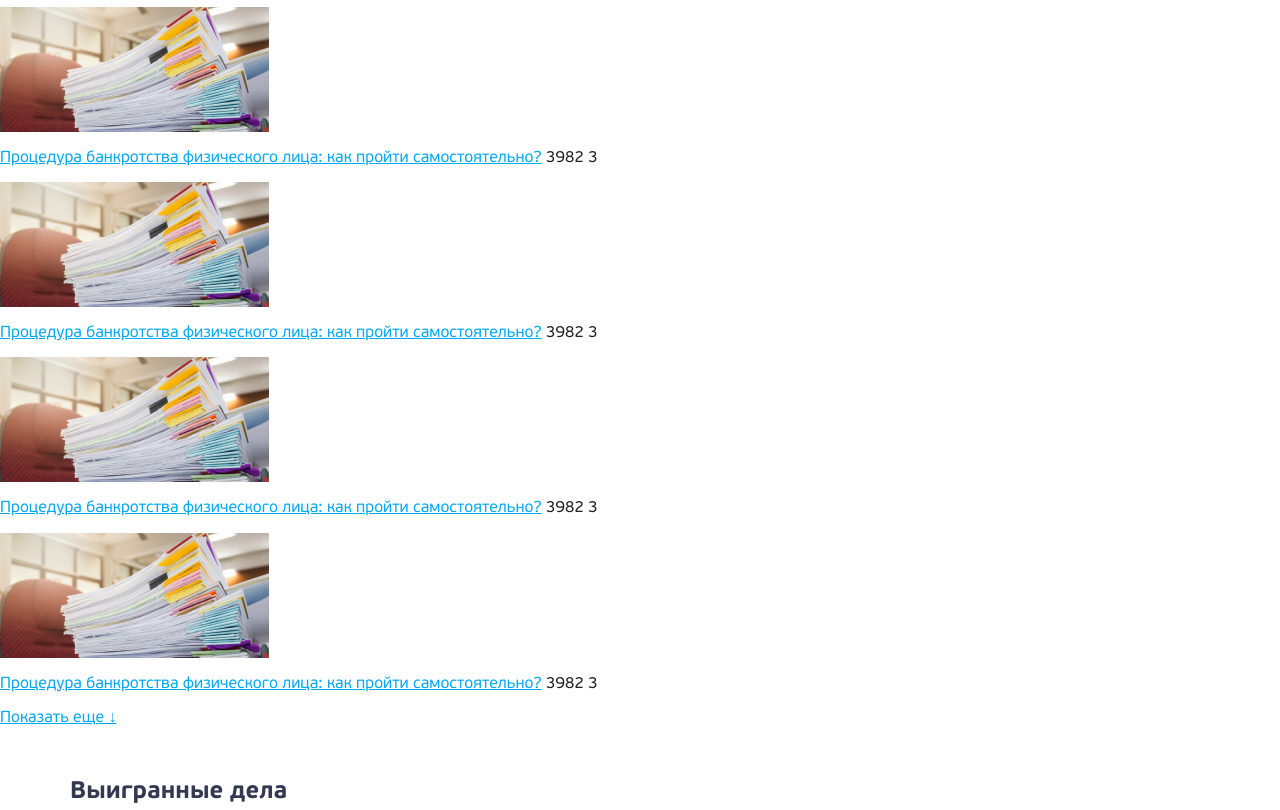
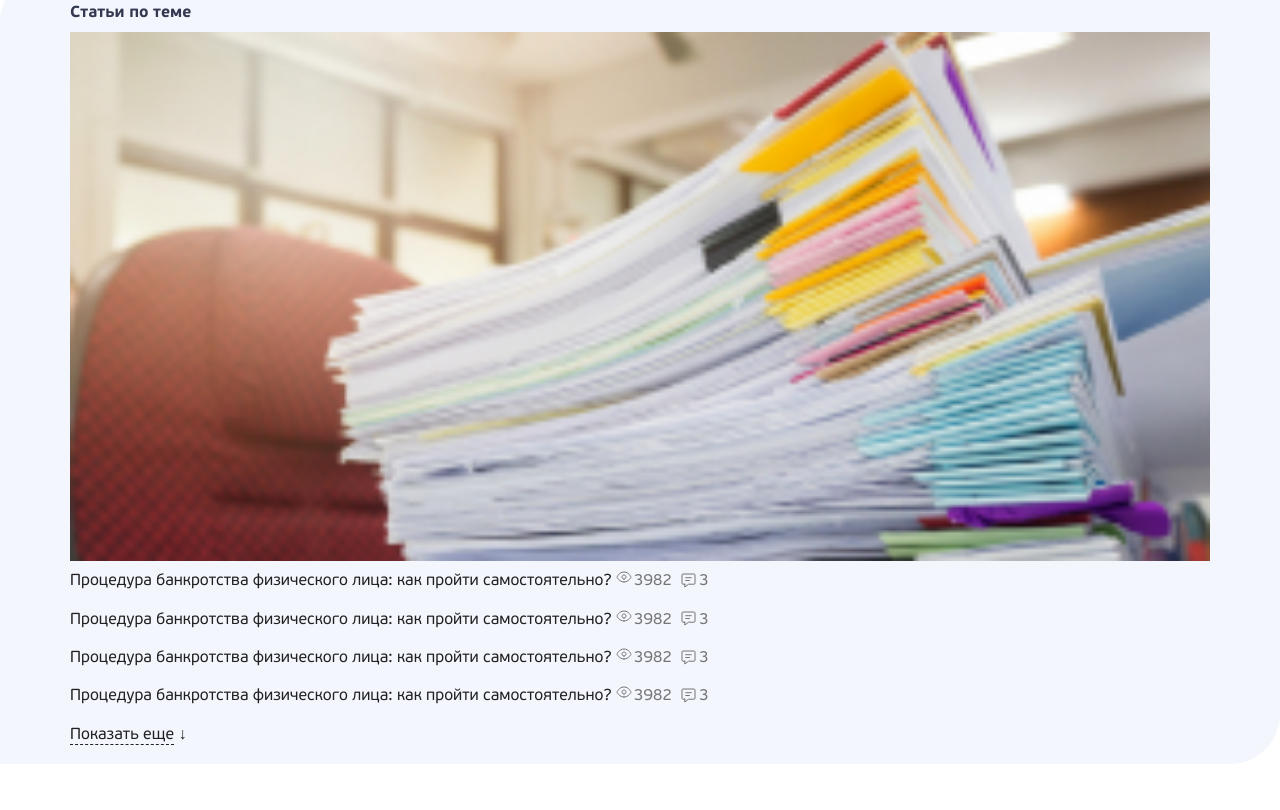
Before and after one commit to felon91/2lex2019, a website: page question.html in a window 1280 px wide. Shown: the part 1830-2640 px from the top of the page. Drawn offline with nearby package versions, Linux system fonts and the light colour scheme; files that its build step writes are made by us from their sources.

Commit message:
add styles

```diff
--- a/question.html
+++ b/question.html
@@ -368,6 +368,7 @@
     </div>
   </div>
   <div class="question__article-by-theme article-by-theme">
+    <div class="article-by-theme__wrap wrap">
       <p class="article-by-theme__title">Статьи по теме</p>
       <div class="article-by-theme__block">
         <div class="article-by-theme__item">
@@ -412,6 +413,7 @@
         </div>
       </div>
       <a class="article-by-theme__more" href="#"><span>Показать еще</span> &#8595;</a>
+    </div>
   </div>
   <section class="container__case case">
     <div class="case__wrap wrap">
--- /dev/null
+++ b/sass/blocks/article-by-theme.scss
@@ -0,0 +1,94 @@
+.article-by-theme__wrap {
+  padding-top: 1px;
+  padding-bottom: 1px;
+}
+
+.article-by-theme__title {
+  font-size: px-to-rem(28px);
+  line-height: px-to-rem(35px);
+  color: $primary;
+  margin: 30px 0 10px;
+  font-weight: 700;
+}
+
+.article-by-theme__item {
+  &:not(:first-child) {
+    > a {
+      display: none;
+    }
+  }
+  &:not(:last-child) {
+    margin: 0 0 20px;
+  }
+  p {
+    margin: 0;
+  }
+  > a {
+    margin-bottom: 10px;
+    display: block;
+  }
+}
+
+.article-by-theme__img {
+  width: 100%;
+}
+
+.article-by-theme__link {
+  font-size: px-to-rem(16px);
+  line-height: px-to-rem(19px);
+  color: $black;
+  text-decoration: none;
+  display: inline-block;
+  &:hover {
+    color: $buttonBgHover;
+  }
+  &:active {
+    color: $buttonBgActive;
+  }
+}
+
+.article-by-theme__view, .article-by-theme__comments {
+  font-size: px-to-rem(12px);
+  line-height: px-to-rem(16px);
+  color: $gray;
+  padding-left: 18px;
+  display: inline-block;
+}
+
+.article-by-theme__view {
+  background: url(#{$imgPath}eye.svg) left top no-repeat;
+  margin-right: 5px;
+}
+
+.article-by-theme__comments {
+  background: url(#{$imgPath}comment.svg) left center no-repeat;
+}
+
+.article-by-theme__more {
+  text-decoration: none;
+  color: $black;
+  font-size: px-to-rem(18px);
+  line-height: px-to-rem(22px);
+  margin: 20px 0;
+  display: inline-block;
+  span {
+    border-bottom: 1px dashed $black;
+  }
+  &:hover {
+    color: $buttonBgHover;
+    span {
+      border-bottom-color: $buttonBgHover;
+    }
+  }
+  &:active {
+    color: $buttonBgActive;
+    border-bottom-color: $buttonBgActive;
+  }
+}
+
+@media (min-width: 680px) {
+  .article-by-theme {
+    background: $second;
+    border-radius: 50px 0px;
+  }
+}
--- a/sass/style.scss
+++ b/sass/style.scss
@@ -45,3 +45,4 @@
 @import "blocks/table-of-contents";
 @import "blocks/matter";
 @import "blocks/ask-and-help";
+@import "blocks/article-by-theme";
```
Lines whose indentation alone changed are shown as unchanged.
